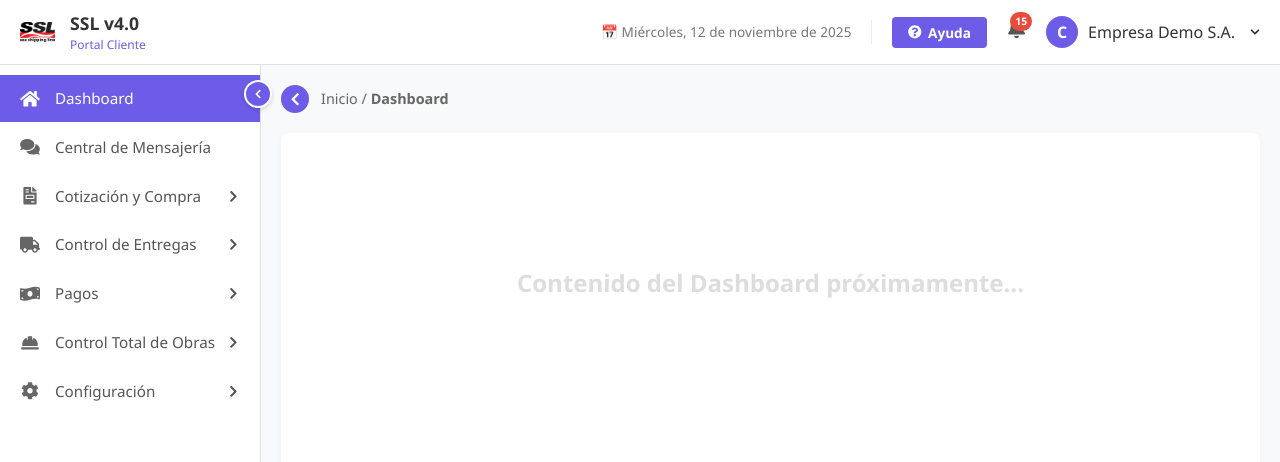
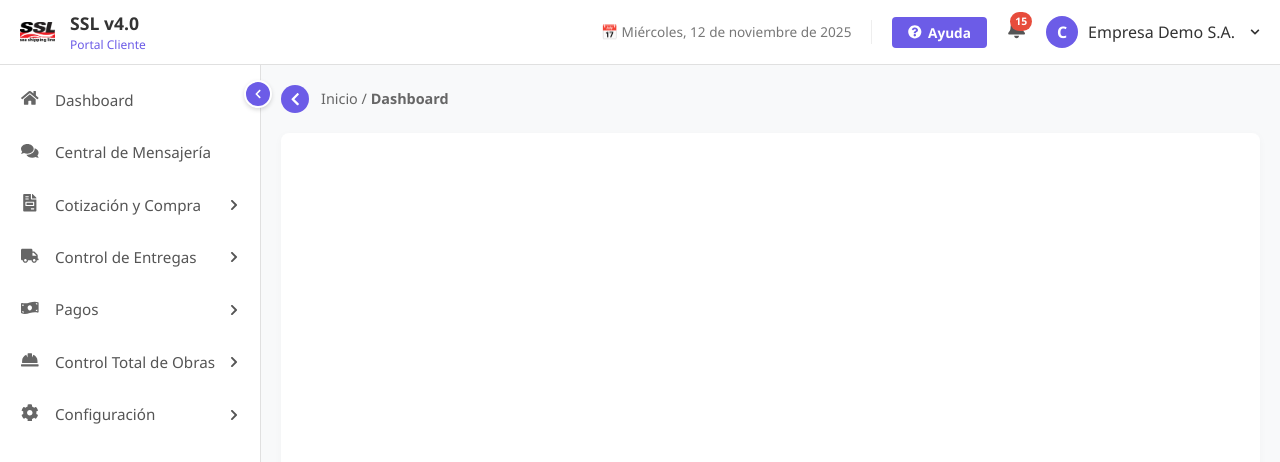
Before and after one commit to Desarrollador1SSL/softwareSSL, a React app in the folder frontend/: page /portal-cliente in a window 1280 px wide. Shown: the top 462 px of the page. Built offline with nearby package versions, Linux system fonts and the light colour scheme; the HTML template or start-up script is replaced by a standard one.

Commit message:
menu sidebar con todas las opciones
el menu sidebar funciona, sin embargo la pagina dummie que intenté crear para hacer la navegación aun no esta funcionando

```diff
--- a/frontend/src/components/MenuCliente/Sidebar.jsx
+++ b/frontend/src/components/MenuCliente/Sidebar.jsx
@@ -1,61 +1,148 @@
-import React from 'react';
+import React, { useState } from 'react';
 import {
   FaHome, FaComments, FaFileInvoice, FaTruck,
   FaMoneyBillWave, FaHardHat, FaCog, FaChevronRight, FaChevronLeft
 } from 'react-icons/fa';
+import { useNavigate } from 'react-router-dom'; // Importamos hook de navegación
+
+// ESTRUCTURA DEFINITIVA CON RUTAS
+const MENU_ITEMS = [
+  {
+    id: 'dashboard',
+    label: 'Dashboard',
+    icon: <FaHome />,
+    path: '/portal-cliente/dashboard'
+  },
+  {
+    id: 'mensajeria',
+    label: 'Central de Mensajería',
+    icon: <FaComments />,
+    path: '/portal-cliente/mensajeria'
+  },
+  {
+    id: 'cotizacion',
+    label: 'Cotización y Compra',
+    icon: <FaFileInvoice />,
+    subItems: [
+      { label: 'Solicitudes de Pedido', path: '/portal-cliente/cotizacion/solicitudes' },
+      { label: 'Cotizaciones', path: '/portal-cliente/cotizacion/cotizaciones' },
+      { label: 'Órdenes de Compra', path: '/portal-cliente/cotizacion/ordenes' }
+    ]
+  },
+  {
+    id: 'entregas',
+    label: 'Control de Entregas',
+    icon: <FaTruck />,
+    subItems: [
+      { label: 'Control de entrega por OC', path: '/portal-cliente/entregas/control-oc' },
+      { label: 'Modificaciones OC', path: '/portal-cliente/entregas/modificaciones' },
+      { label: 'Control recepción', path: '/portal-cliente/entregas/recepcion' },
+      { label: 'Incidentes de entrega', path: '/portal-cliente/entregas/incidentes' }
+    ]
+  },
+  {
+    id: 'pagos',
+    label: 'Pagos',
+    icon: <FaMoneyBillWave />,
+    subItems: [
+      { label: 'Estado de pagos', path: '/portal-cliente/pagos/estado' }
+    ]
+  },
+  {
+    id: 'obras',
+    label: 'Control Total de Obras',
+    icon: <FaHardHat />,
+    subItems: [
+      { label: 'Listado de obras', path: '/portal-cliente/obras/listado' }
+    ]
+  },
+  {
+    id: 'config',
+    label: 'Configuración',
+    icon: <FaCog />,
+    subItems: [
+      { label: 'Administración de Obras', path: '/portal-cliente/config/admin-obras' },
+      { label: 'Administración de usuarios', path: '/portal-cliente/config/admin-usuarios' }
+    ]
+  }
+];
 
 function Sidebar({ isOpen, toggle }) {
+  const navigate = useNavigate(); // Hook para navegar
+  const [activeSubmenu, setActiveSubmenu] = useState(null);
+
+  // Función para manejar clics
+  const handleItemClick = (item) => {
+    // 1. Si tiene submenú, abrimos/cerramos
+    if (item.subItems && item.subItems.length > 0) {
+        if (!isOpen) {
+            toggle(); // Abrir sidebar si está cerrado
+            setActiveSubmenu(item.id);
+        } else {
+            setActiveSubmenu(activeSubmenu === item.id ? null : item.id);
+        }
+    }
+    // 2. Si NO tiene submenú, navegamos directamente
+    else if (item.path) {
+        navigate(item.path);
+    }
+  };
+
   return (
     <aside className={`sidebar-container ${isOpen ? '' : 'collapsed'}`}>
 
-      {/* Botón Toggle flotante */}
       <div className="toggle-btn" onClick={toggle}>
          {isOpen ? <FaChevronLeft size={10} /> : <FaChevronRight size={10} />}
       </div>
 
-      {/* Menú de Navegación */}
-      {/* Agregamos un padding-top porque ya no hay header interno */}
       <ul className="sidebar-menu" style={{ paddingTop: '10px' }}>
 
-        <li className="menu-item active">
-          <FaHome className="menu-icon" />
-          <span>Dashboard</span>
-        </li>
+        {MENU_ITEMS.map((item) => {
+            const hasSubmenu = item.subItems && item.subItems.length > 0;
+            const isExpanded = activeSubmenu === item.id;
 
-        <li className="menu-item">
-          <FaComments className="menu-icon" />
-          <span>Central de Mensajería</span>
-        </li>
+            return (
+              <React.Fragment key={item.id}>
 
-        <li className="menu-item">
-          <FaFileInvoice className="menu-icon" />
-          <span>Cotización y Compra</span>
-          <FaChevronRight className="menu-arrow" />
-        </li>
+                {/* ITEM PADRE */}
+                <li
+                  className={`menu-item ${isExpanded ? 'active' : ''}`}
+                  onClick={() => handleItemClick(item)}
+                >
+                  <div className="menu-icon">{item.icon}</div>
+                  <span>{item.label}</span>
 
-        <li className="menu-item">
-          <FaTruck className="menu-icon" />
-          <span>Control de Entregas</span>
-          <FaChevronRight className="menu-arrow" />
-        </li>
+                  {hasSubmenu && (
+                    <FaChevronRight
+                      className={`menu-arrow ${isExpanded ? 'open' : ''}`}
+                      size={12}
+                    />
+                  )}
+                </li>
 
-        <li className="menu-item">
-          <FaMoneyBillWave className="menu-icon" />
-          <span>Pagos</span>
-          <FaChevronRight className="menu-arrow" />
-        </li>
+                {/* SUBMENÚ */}
+                {hasSubmenu && (
+                  <div className={`submenu-wrapper ${isExpanded ? 'open' : ''}`}>
+                    <div className="submenu-inner">
+                      <ul className="submenu">
+                        {item.subItems.map((subItem, index) => (
+                          <li
+                            key={index}
+                            className="submenu-item"
+                            // Al hacer click en el subitem, navegamos
+                            onClick={() => navigate(subItem.path)}
+                          >
+                            {subItem.label}
+                          </li>
+                        ))}
+                      </ul>
+                    </div>
+                  </div>
+                )}
 
-        <li className="menu-item">
-          <FaHardHat className="menu-icon" />
-          <span>Control Total de Obras</span>
-          <FaChevronRight className="menu-arrow" />
-        </li>
-
-        <li className="menu-item">
-          <FaCog className="menu-icon" />
-          <span>Configuración</span>
-          <FaChevronRight className="menu-arrow" />
-        </li>
+              </React.Fragment>
+            );
+        })}
 
       </ul>
     </aside>
--- a/frontend/src/components/PortalClientes.css
+++ b/frontend/src/components/PortalClientes.css
@@ -266,3 +266,69 @@
   min-height: 500px;
   padding: 2rem;
 }
+
+
+/* --- ESTILOS PARA SUBMENÚS --- */
+
+/* Contenedor de los hijos */
+.submenu {
+  background-color: #f8f9fa;
+  list-style: none;
+  padding: 0;
+  margin: 0;
+  border-bottom: 1px solid #eee; /* Borde sutil al final */
+}
+
+/* Cada ítem del submenú */
+.submenu-item {
+  padding: 10px 20px 10px 54px;
+  font-size: 0.85rem;
+  color: #666;
+  cursor: pointer;
+  transition: all 0.2s;
+  display: flex;
+  align-items: center;
+}
+
+.submenu-item:hover {
+  color: #6c5ce7;
+  background-color: #eee;
+  padding-left: 58px; /* Pequeño efecto de movimiento a la derecha al pasar el mouse */
+}
+
+/* Flecha giratoria */
+.menu-arrow {
+  transition: transform 0.3s ease;
+}
+
+.menu-arrow.open {
+  transform: rotate(90deg);
+}
+
+/* Ajuste para cuando el sidebar está colapsado */
+.sidebar-container.collapsed .submenu {
+  display: none; /* No mostramos submenús si está cerrado el panel */
+}
+
+/*--------------SUBMENUS - Wrapper----------------- */
+
+/* Wrapper que hará la magia de la animación */
+.submenu-wrapper {
+  display: grid;
+  grid-template-rows: 0fr; /* Por defecto cerrado (altura 0) */
+  transition: grid-template-rows 0.3s ease-out; /* La animación suave */
+}
+
+.submenu-wrapper.open {
+  grid-template-rows: 1fr; /* Abierto (altura automática) */
+}
+
+/* El contenedor interno debe tener min-height 0 para que funcione el truco */
+.submenu-inner {
+  overflow: hidden;
+}
+
+/* Ocultar submenús si el sidebar principal está cerrado */
+.sidebar-container.collapsed .submenu-wrapper {
+  display: none;
+}
--- a/frontend/src/components/PortalClientes.jsx
+++ b/frontend/src/components/PortalClientes.jsx
@@ -1,54 +1,63 @@
 import React, { useState } from 'react';
 import { FaChevronLeft } from 'react-icons/fa';
-import { useNavigate } from 'react-router-dom';
+import { useNavigate, Outlet, useLocation } from 'react-router-dom';
 
 import Sidebar from './MenuCliente/Sidebar';
 import PortalHeader from './HeaderCliente/PortalHeader';
+
+// --- CORRECCIÓN IMPORTANTE: Nombre exacto del archivo (Mayúsculas/Minúsculas) ---
 import './PortalClientes.css';
 
 function PortalClientes() {
   const navigate = useNavigate();
+  const location = useLocation();
   const [isSidebarOpen, setIsSidebarOpen] = useState(true);
 
   const toggleSidebar = () => {
     setIsSidebarOpen(!isSidebarOpen);
   };
 
+  // Función para obtener el título de la sección actual
+  const getCurrentSection = () => {
+    const pathParts = location.pathname.split('/');
+    const path = pathParts[pathParts.length - 1] || pathParts[pathParts.length - 2];
+
+    if (!path || path === 'portal-cliente') return 'Dashboard';
+
+    // Convierte "control-oc" a "Control Oc" (Estético)
+    return path.charAt(0).toUpperCase() + path.slice(1).replace(/-/g, ' ');
+  };
+
   return (
     <div className="dashboard-layout-vertical">
-
-      {/* 1. HEADER SUPERIOR (Ocupa todo el ancho) */}
+      {/* Header Superior */}
       <PortalHeader />
 
-      {/* 2. CUERPO (Sidebar a la izq + Contenido a la derecha) */}
       <div className="dashboard-body">
+        {/* Sidebar Izquierda */}
+        <Sidebar isOpen={isSidebarOpen} toggle={toggleSidebar} />
 
-        <Sidebar
-          isOpen={isSidebarOpen}
-          toggle={toggleSidebar}
-        />
-
+        {/* Contenido Derecha */}
         <main className="main-content">
           <div className="content-area">
-            {/* Breadcrumbs */}
+
+            {/* Breadcrumbs Dinámico */}
             <div className="breadcrumb-bar">
               <div className="back-btn-circle" onClick={() => navigate(-1)}>
                  <FaChevronLeft />
               </div>
               <div className="breadcrumb-text">
-                 <span>Inicio</span> / <strong>Dashboard</strong>
+                 <span>Inicio</span> / <strong>{getCurrentSection()}</strong>
               </div>
             </div>
 
-            {/* Contenido */}
+            {/* Aquí se cargan las páginas (GenericPage) */}
             <div className="white-paper">
-               <h2 style={{color: '#ddd', textAlign:'center', marginTop: '100px'}}>
-                  Contenido del Dashboard próximamente...
-               </h2>
+               <Outlet />
             </div>
+
           </div>
         </main>
-
       </div>
     </div>
   );
```
Also changed, not shown: frontend/src/App.jsx (+67 -30 lines), frontend/src/components/GenericPage.jsx (added, +34 -0 lines), 1 other file (tests, documents, lock files or other folders).
